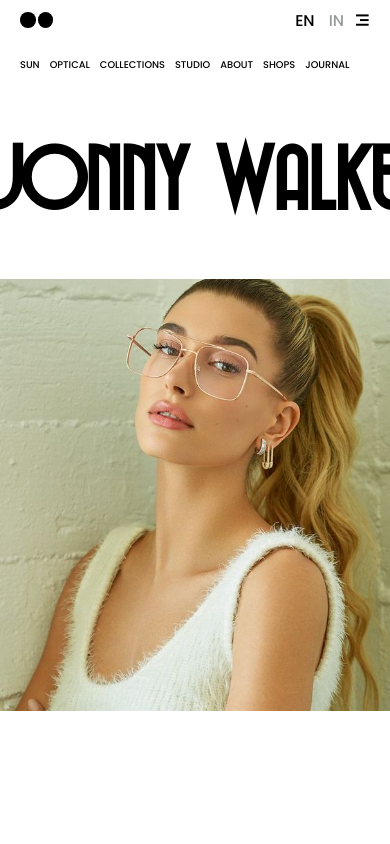
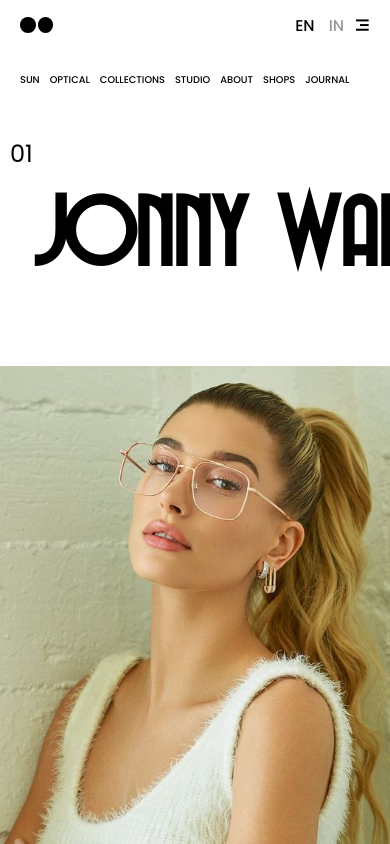
Before and after one commit to lucifer-7-7/css-project-3, a plain HTML site: page index.html in a window 390 px wide. Drawn offline with nearby package versions, Linux system fonts and the light colour scheme.

Commit message:
mobile height fixed

```diff
--- a/style.css
+++ b/style.css
@@ -193,7 +193,7 @@
 
 @media (max-width: 767px) {
     #nav{
-        height: 40px;
+        height: 50px;
         width: 100%;
         /* background: #ff0000; */
         padding: 0 20px;
@@ -224,7 +224,7 @@
         background: #000;
         }
     #nav-2{
-        height: 50px;
+        height: 60px;
         gap:10px;
         padding: 0 20px;
     }
@@ -234,8 +234,7 @@
         font-family:Poppins;
     }
     #content{
-        /* height: calc(100% - 190px); */
-        height:64%;
+        height: calc(100% - 114px);
     }
     #text-c{
         height: 35%;
@@ -244,7 +243,7 @@
     }
     #text-c::-webkit-scrollbar{
         background-color: transparent;
-        height: 4px;
+        height:4px;
     }
     #text-c::-webkit-scrollbar-thumb{
         background-color: orangered;
@@ -252,13 +251,14 @@
     }
     .elements{
         height: 80%;
-        width: 100%;
+        width: fit-content;
     }
     .elements h1{
-        font-size: 11vh;
+        font-size: 12vh;
         font-weight:900;
         font-family: gilroy;
         white-space: nowrap;
+        margin-right: 20px;
     }
     .elements h2 {
         align-self: flex-start;
```
